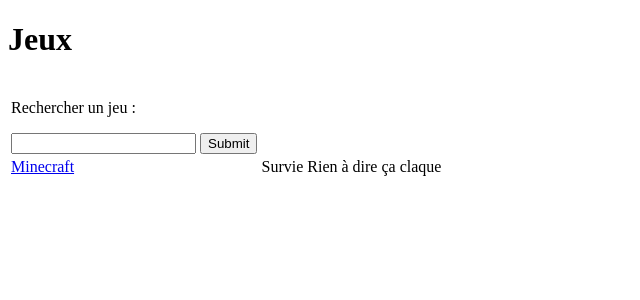
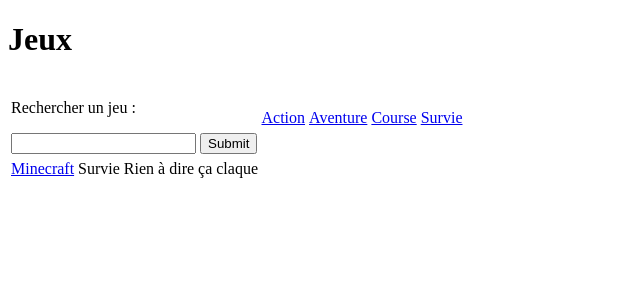
Before and after one commit to Darvasse/NewProjetPhp, a PHP site: page /magasin in a window 1280 px wide. Shown: the top 300 px of the page, without its empty margins (0-640 px from the left). Run offline with PHP 8.4, Linux system fonts and the light colour scheme; data comes from the database, SQL or seed files in the repository.

Commit message:
Recherche jeu par Categorie

```diff
--- a/Controller/SteamController.php
+++ b/Controller/SteamController.php
@@ -29,10 +29,16 @@ class SteamController extends ControllerBase
         $this->render('jeu', $game);
     }
 
-    public function gamesSearch()
+    public function gamesSearchByName()
     {
         $name = $_POST['name'];
         $games = $this->app->getService('steamModel')->searchByName($name);
         $this->render('magasin', ["games" => $games]);
     }
+
+    public function gamesSearchByCategory($category)
+    {
+        $games = $this->app->getService('steamModel')->searchByCategory($category);
+        $this->render('magasin', ["games" => $games]);
+    }
 }
--- a/View/magasin.php
+++ b/View/magasin.php
@@ -16,8 +16,21 @@ charset=utf-8" />
                 <input type="text" name="name">
                 <input type="submit">
             </form></td>
+        <td>
+            <a href="/magasin/Action">Action</a>
+        </td>
+        <td>
+            <a href="/magasin/Aventure">Aventure</a>
+        </td>
+        <td>
+            <a href="/magasin/Course">Course</a>
+        </td>
+        <td>
+            <a href="/magasin/Survie">Survie</a>
+        </td>
     </tr>
-
+</table>
+<table>
     <?php foreach ($params['games'] as $game) : ?>
         <tr>
             <td><a href="/jeu/<?= $game['Name']; ?>"><?=$game['Name'];?></a></td>
--- a/app/Routing.php
+++ b/app/Routing.php
@@ -35,7 +35,12 @@ class Routing
 
         $this->app->post('/magasin', function () use ($app){
             $Controller = new SteamController($app);
-            $Controller->gamesSearch();
+            $Controller->gamesSearchByName();
+        });
+
+        $this->app->get('/magasin/(\w+)', function ($category) use ($app){
+            $Controller = new SteamController($app);
+            $Controller->gamesSearchByCategory($category);
         });
 
         $this->app->get('/jeu/(\w+)', function ($name) use ($app){
```
